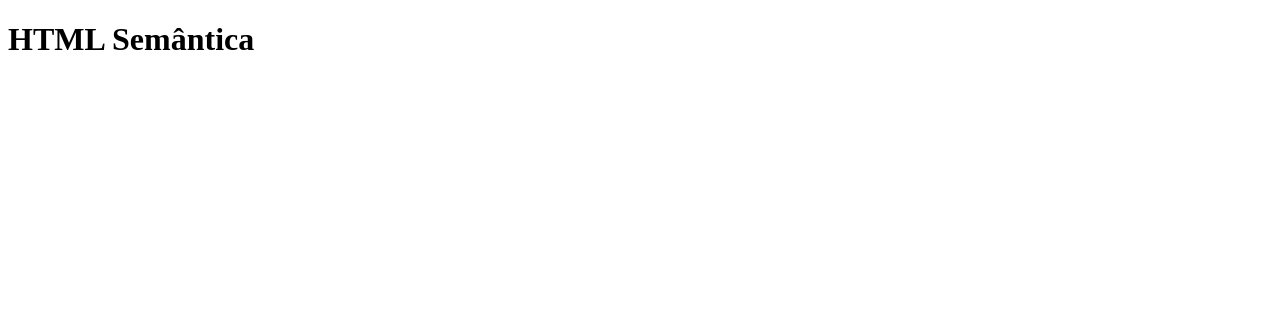
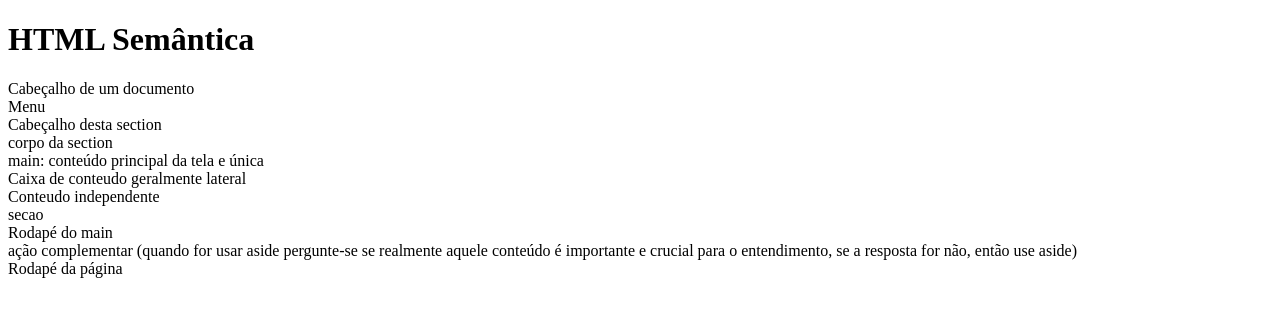
Before and after one commit to tindao02/explorer, a plain HTML site: page HTMLSemantica/index.html in a window 1280 px wide. Drawn offline with Linux system fonts and the light colour scheme.

Commit message:
Tags Semântica

```diff
--- a/HTMLSemantica/index.html
+++ b/HTMLSemantica/index.html
@@ -7,7 +7,43 @@
   <title>Semântica</title>
 </head>
 <body>
+
   <h1>HTML Semântica</h1>
+
+
+  <header>Cabeçalho de um documento</header>
+
+  <nav>Menu</nav>
+
+  <main>
+    <article>
+      <header>Cabeçalho desta section</header>
+      <section>corpo da section</section>
+    </article>
+
+    <section>
+      <main>main: conteúdo principal da tela e única</main>
+
+
+      <aside aria-label="Related links">Caixa de conteudo geralmente lateral</aside>
+
+      <article>Conteudo independente</article>
+
+      <section>secao</section>
+
+      <footer>Rodapé do main</footer>
+    </section>
+  </main>
+
+  <aside aria-label="Related links">
+    ação complementar (quando for usar aside pergunte-se se realmente
+    aquele conteúdo é importante e crucial para o entendimento,
+    se a resposta for não, então use aside)
+  </aside>
+
+  <footer>
+    Rodapé da página
+  </footer>
 
 </body>
 </html>
```
